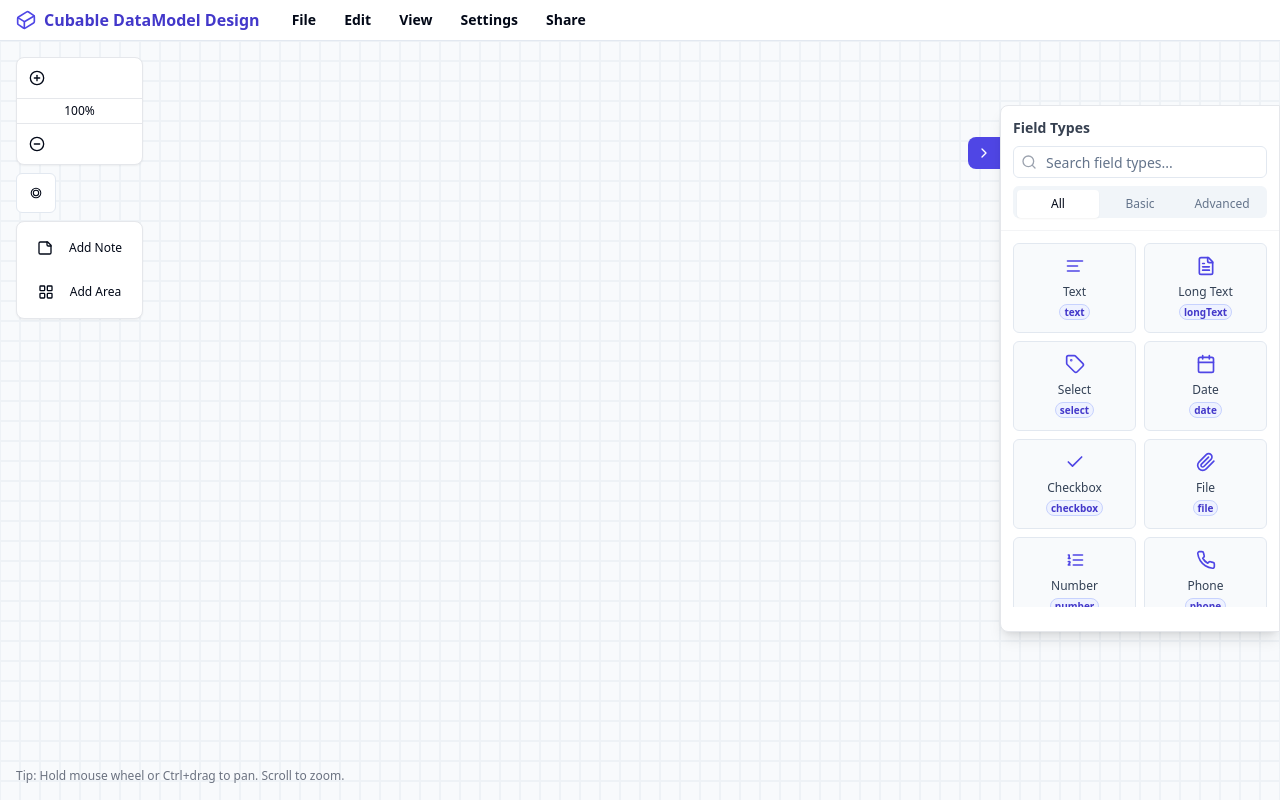
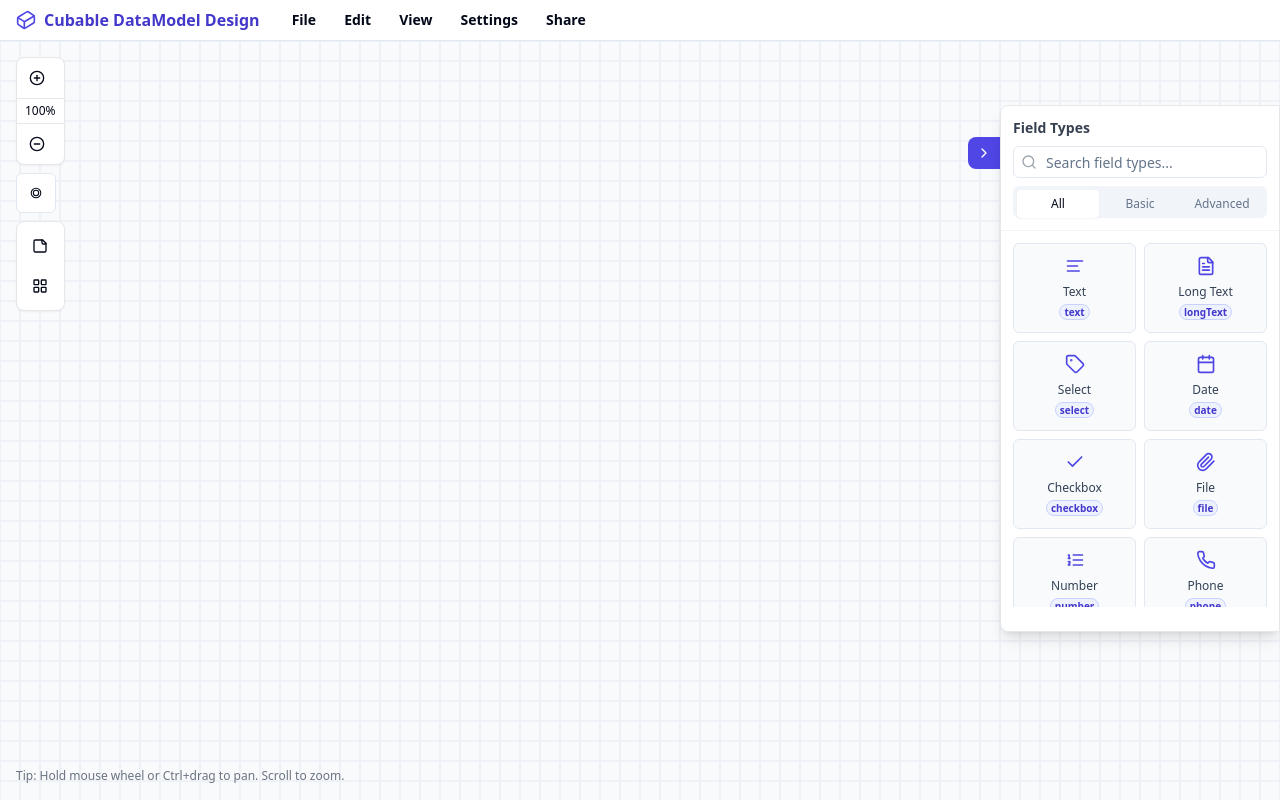
Before and after one commit to MasuPhan/cubable-datamodel-design, a React (Vite) app: page / in a window 1280 px wide. Built offline with nearby package versions, Linux system fonts and the light colour scheme.

Commit message:
Refactor: Improve layer rendering and sidebar
- Reduce sidebar icon size.
- Fix layer rendering order for notes, tables, and areas.

```diff
--- a/src/components/ModelDesigner.tsx
+++ b/src/components/ModelDesigner.tsx
@@ -1,4 +1,3 @@
-
 import { useRef, useState, useEffect } from "react";
 import { motion } from "framer-motion";
 import { TableCard } from "@/components/TableCard";
@@ -8,7 +7,7 @@ import { CanvasArea } from "@/components/CanvasArea";
 import { CanvasNote } from "@/components/CanvasNote";
 import { cn } from "@/lib/utils";
 import { useModelContext } from "@/contexts/ModelContext";
-import { ChevronRight, ChevronLeft, MinusCircle, PlusCircle, Maximize, Minimize, StickyNote, LayoutGrid } from "lucide-react";
+import { ChevronRight, ChevronLeft, MinusCircle, PlusCircle, StickyNote, LayoutGrid } from "lucide-react";
 import { Button } from "@/components/ui/button";
 import { useToast } from "@/hooks/use-toast";
 
@@ -38,10 +37,6 @@ export const ModelDesigner = ({ isPaletteVisible, isGridVisible, isFullscreen })
   const [isPanning, setIsPanning] = useState(false);
   const [startPanPos, setStartPanPos] = useState({ x: 0, y: 0 });
   const [isPaletteCollapsed, setIsPaletteCollapsed] = useState(false);
-
-  console.log("ModelDesigner rendering with tables:", tables);
-  console.log("ModelDesigner rendering with areas:", areas);
-  console.log("ModelDesigner rendering with notes:", notes);
 
   useEffect(() => {
     setIsPaletteCollapsed(!isPaletteVisible);
@@ -212,7 +207,6 @@ export const ModelDesigner = ({ isPaletteVisible, isGridVisible, isFullscreen })
     removeNote(noteId);
   };
 
-  // New functions to create note and area directly
   const handleAddNote = () => {
     const centerX = window.innerWidth / 2 - 100;
     const centerY = window.innerHeight / 2 - 100;
@@ -225,7 +219,6 @@ export const ModelDesigner = ({ isPaletteVisible, isGridVisible, isFullscreen })
       width: 200
     };
 
-    console.log("Adding note directly:", newNote);
     addNote(newNote);
 
     toast({
@@ -247,7 +240,6 @@ export const ModelDesigner = ({ isPaletteVisible, isGridVisible, isFullscreen })
       height: 200
     };
 
-    console.log("Adding area directly:", newArea);
     addArea(newArea);
 
     toast({
@@ -308,23 +300,21 @@ export const ModelDesigner = ({ isPaletteVisible, isGridVisible, isFullscreen })
         <div className="space-y-2 mt-6 bg-white p-2 rounded-lg border border-gray-200 shadow-sm">
           <Button
             variant="ghost"
-            size="sm"
+            size="icon"
             onClick={handleAddNote}
             title="Add Note"
-            className="flex items-center justify-center w-full"
+            className="flex items-center justify-center w-full h-8"
           >
-            <StickyNote size={18} className="mr-2" />
-            <span className="text-xs">Add Note</span>
+            <StickyNote size={18} />
           </Button>
           <Button
             variant="ghost"
-            size="sm"
+            size="icon"
             onClick={handleAddArea}
             title="Add Area"
-            className="flex items-center justify-center w-full"
+            className="flex items-center justify-center w-full h-8"
           >
-            <LayoutGrid size={18} className="mr-2" />
-            <span className="text-xs">Add Area</span>
+            <LayoutGrid size={18} />
           </Button>
         </div>
       </div>
@@ -363,19 +353,19 @@ export const ModelDesigner = ({ isPaletteVisible, isGridVisible, isFullscreen })
             "absolute inset-0 transition-opacity",
             isDraggingField && "bg-blue-100 bg-opacity-30"
           )}
-          style={{ minHeight: "150vh", minWidth: "150vw" }}
+          style={{ minHeight: "200vh", minWidth: "200vw" }}
         >
           <div
             className="absolute w-full h-full"
             style={{
               transform: `scale(${scale}) translate(${position.x / scale}px, ${position.y / scale}px)`,
               transformOrigin: "0 0",
-              minHeight: "150vh",
-              minWidth: "150vw"
+              minHeight: "200vh",
+              minWidth: "200vw"
             }}
           >
             {isGridVisible && (
-              <div className="absolute inset-0 grid grid-cols-[repeat(100,20px)] grid-rows-[repeat(100,20px)] opacity-20" style={{ width: "200vw", height: "200vh" }}>
+              <div className="absolute inset-0 grid grid-cols-[repeat(100,20px)] grid-rows-[repeat(100,20px)] opacity-20" style={{ width: "300vw", height: "300vh" }}>
                 {Array.from({ length: 100 }).map((_, row) => (
                   Array.from({ length: 100 }).map((_, col) => (
                     <div
```
